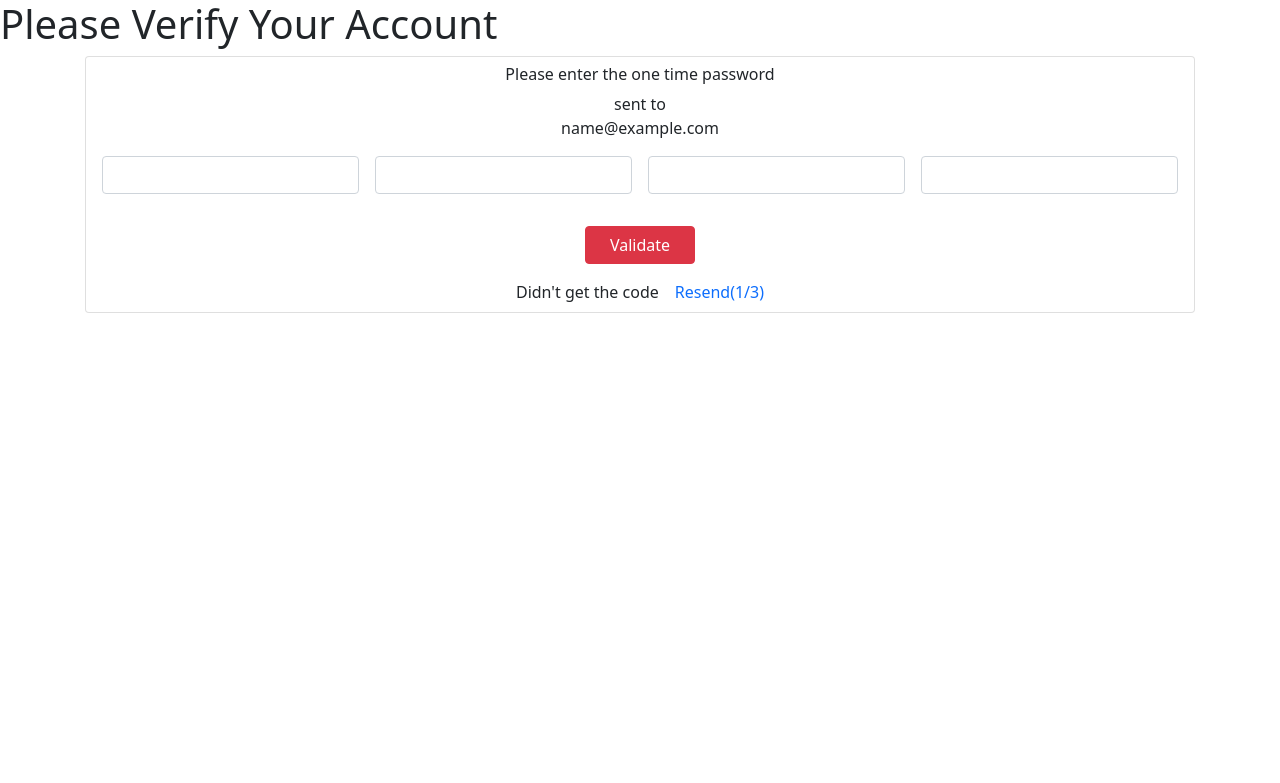
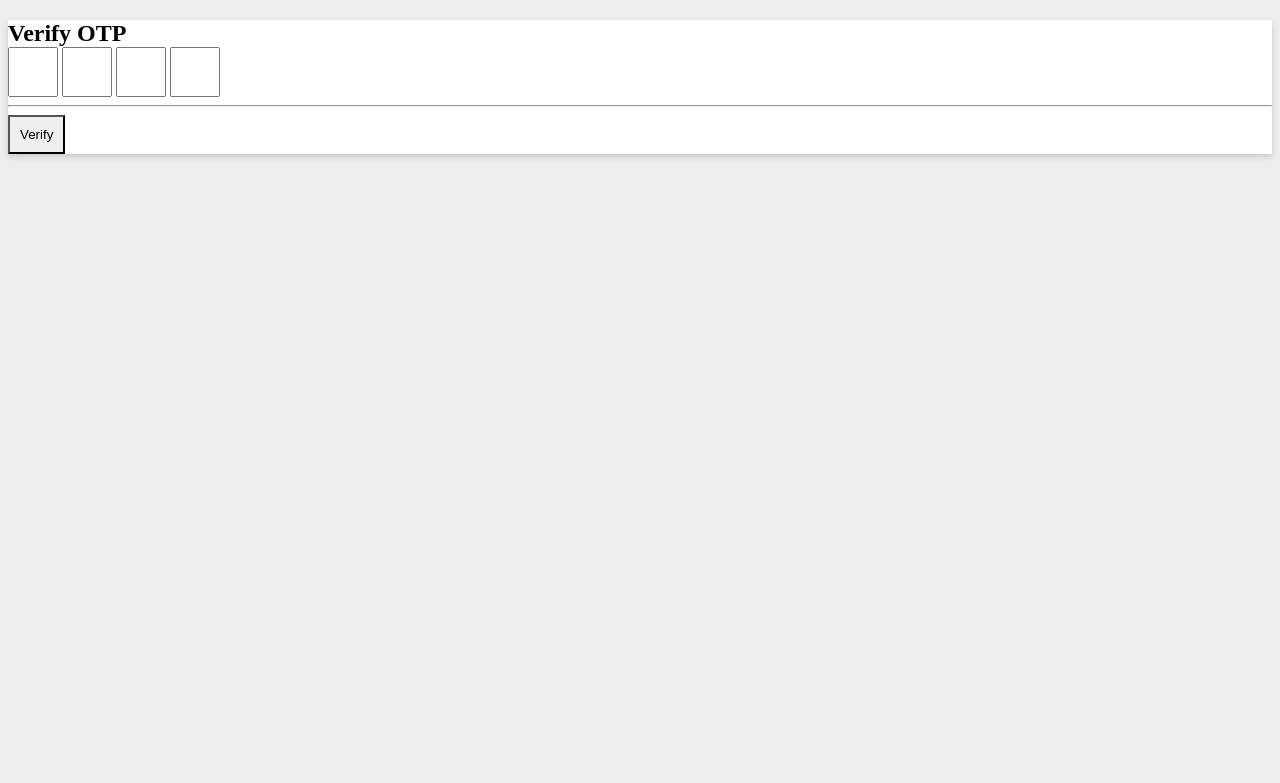
Before and after one commit to kamlesh00940/instagram_clone, a Django app: template templates/otp_verify.html in a window 1280 px wide. Shown: the top 783 px of the page. Run offline with Django 4.2, Linux system fonts and the light colour scheme; the template is opened without the code that fills it: most values are stand-ins (such as "Sample title", 1, 10 or a date in 2020).

```diff
--- a/instagram_clone/urls.py
+++ b/instagram_clone/urls.py
@@ -28,4 +28,8 @@ urlpatterns = [
     path('signup_page/', signup_page),
     path('login_page/', login_page),
     path('otp_verify/', otp_verify),
+    path('profile/', profile),
+    path('getupdatevalue/', getupdatevalue),
+    path('updateprofile/',updateprofile),
+
 ]
--- a/templates/otp_verify.html
+++ b/templates/otp_verify.html
@@ -1,31 +1,114 @@
-<!DOCTYPE html>
-<html lang="en">
+<!--<!DOCTYPE html>-->
+<!--<html lang="en">-->
+<!--<head>-->
+<!--  <meta charset="UTF-8">-->
+<!--  <title>Title</title>-->
+<!--    <script src="https://cdn.jsdelivr.net/npm/bootstrap@5.0.1/dist/js/bootstrap.bundle.min.js"></script>-->
+<!--    <link rel="stylesheet" href="https://cdn.jsdelivr.net/npm/bootstrap@5.0.1/dist/css/bootstrap.min.css">-->
+<!--    <script src="https://cdn.jsdelivr.net/npm/vue@2.6.12/dist/vue.js"></script>-->
+
+<!--</head>-->
+<!--<body>-->
+<!--<form action="/otp_verify/" method="post">-->
+<!--    <h1>Please Verify Your Account</h1>-->
+<!--<div id="app">-->
+<!--    <div class="container height-100 d-flex justify-content-center align-items-center">-->
+<!--        <div class="position-relative">-->
+<!--            <div class="card p-2 text-center">-->
+<!--                <h6>Please enter the one time password <br> </h6>-->
+<!--                <div> <span> sent to</span>  </div> {{email}}-->
+<!--                <input type="hidden" name="email" value= {{email}} >-->
+<!--                <div id="otp" class="inputs d-flex flex-row justify-content-center mt-2"> <input class="m-2 text-center form-control rounded" type="text" id="input1" v-on:keyup="inputenter(1)" name ="otp1" maxlength="1" /> <input class="m-2 text-center form-control rounded" v-on:keyup="inputenter(2)" type="text" id="input2" name ="otp2" maxlength="1" /> <input class="m-2 text-center form-control rounded" v-on:keyup="inputenter(3)" type="text" id="input3" name ="otp3" maxlength="1" /> <input class="m-2 text-center form-control rounded" v-on:keyup="inputenter(4)" type="text" id="input4"  name ="otp4" maxlength="1" /> </div>-->
+<!--                <div class="mt-4"> <button class="btn btn-danger px-4 validate">Validate</button> </div>-->
+<!--                <div class="mt-3 content d-flex justify-content-center align-items-center"> <span>Didn't get the code</span> <a href="#" class="text-decoration-none ms-3">Resend(1/3)</a> </div>-->
+<!--            </div>-->
+<!--        </div>-->
+<!--    </div>-->
+<!--</div>-->
+<!--</form>-->
+
+<!--</body>-->
+<!--</html>-->
+
+<html>
 <head>
-  <meta charset="UTF-8">
-  <title>Title</title>
-    <script src="https://cdn.jsdelivr.net/npm/bootstrap@5.0.1/dist/js/bootstrap.bundle.min.js"></script>
-    <link rel="stylesheet" href="https://cdn.jsdelivr.net/npm/bootstrap@5.0.1/dist/css/bootstrap.min.css">
-    <script src="https://cdn.jsdelivr.net/npm/vue@2.6.12/dist/vue.js"></script>
+    <title>otp verification</title>
+<style>
+    body{
+  background:#eee;
+}
 
+.bgWhite{
+  background:white;
+  box-shadow:0px 3px 6px 0px #cacaca;
+}
+
+.title{
+  font-weight:600;
+  margin-top:20px;
+  font-size:24px
+}
+
+.customBtn{
+  border-radius:0px;
+  padding:10px;
+}
+
+form input{
+  display:inline-block;
+  width:50px;
+  height:50px;
+  text-align:center;
+}
+</style>
+
+    <script>let digitValidate = function(ele){
+  console.log(ele.value);
+  ele.value = ele.value.replace(/[^0-9]/g,'');
+}
+
+let tabChange = function(val){
+    let ele = document.querySelectorAll('input');
+    if(ele[val-1].value != ''){
+      ele[val].focus()
+    }else if(ele[val-1].value == ''){
+      ele[val-2].focus()
+    }
+ }
+
+</script>
 </head>
 <body>
+
+
 <form action="/otp_verify/" method="post">
-    <h1>Please Verify Your Account</h1>
-<div id="app">
-    <div class="container height-100 d-flex justify-content-center align-items-center">
-        <div class="position-relative">
-            <div class="card p-2 text-center">
-                <h6>Please enter the one time password <br> </h6>
-                <div> <span> sent to</span>  </div> {{email}}
-                <input type="hidden" name="email" value= {{email}} >
-                <div id="otp" class="inputs d-flex flex-row justify-content-center mt-2"> <input class="m-2 text-center form-control rounded" type="text" id="input1" v-on:keyup="inputenter(1)" name ="otp1" maxlength="1" /> <input class="m-2 text-center form-control rounded" v-on:keyup="inputenter(2)" type="text" id="input2" name ="otp2" maxlength="1" /> <input class="m-2 text-center form-control rounded" v-on:keyup="inputenter(3)" type="text" id="input3" name ="otp3" maxlength="1" /> <input class="m-2 text-center form-control rounded" v-on:keyup="inputenter(4)" type="text" id="input4"  name ="otp4" maxlength="1" /> </div>
-                <div class="mt-4"> <button class="btn btn-danger px-4 validate">Validate</button> </div>
-                <div class="mt-3 content d-flex justify-content-center align-items-center"> <span>Didn't get the code</span> <a href="#" class="text-decoration-none ms-3">Resend(1/3)</a> </div>
+
+<div class="container">
+  <div class="row justify-content-md-center">
+      <div class="col-md-4 text-center">
+        <div class="row">
+          <div class="col-sm-12 mt-5 bgWhite">
+            <div class="title">
+              Verify OTP
             </div>
+              <div>
+                   <input type="hidden" name="email" value= {{email}}>
+              </div>
+
+            <form action="" class="mt-5">
+
+              <input class="otp" type="text" oninput='digitValidate(this)' onkeyup='tabChange(1)' maxlength=1 name ="otp1">
+              <input class="otp" type="text" oninput='digitValidate(this)' onkeyup='tabChange(2)' maxlength=1 name ="otp2">
+              <input class="otp" type="text" oninput='digitValidate(this)' onkeyup='tabChange(3)' maxlength=1 name ="otp3">
+              <input class="otp" type="text" oninput='digitValidate(this)'onkeyup='tabChange(4)' maxlength=1 name ="otp4">
+            </form>
+            <hr class="mt-4">
+            <button class='btn btn-primary btn-block mt-4 mb-4 customBtn'>Verify</button>
+          </div>
         </div>
-    </div>
+      </div>
+  </div>
 </div>
-</form>
-
+    </form>
 </body>
 </html>
```
Also changed, not shown: app1/views.py (+31 -2 lines), templates/first.html (+11 -8 lines), templates/profile.html (+20 -3 lines), templates/second.html (+7 -1 lines), templates/updateprofile.html (+11 -11 lines).
